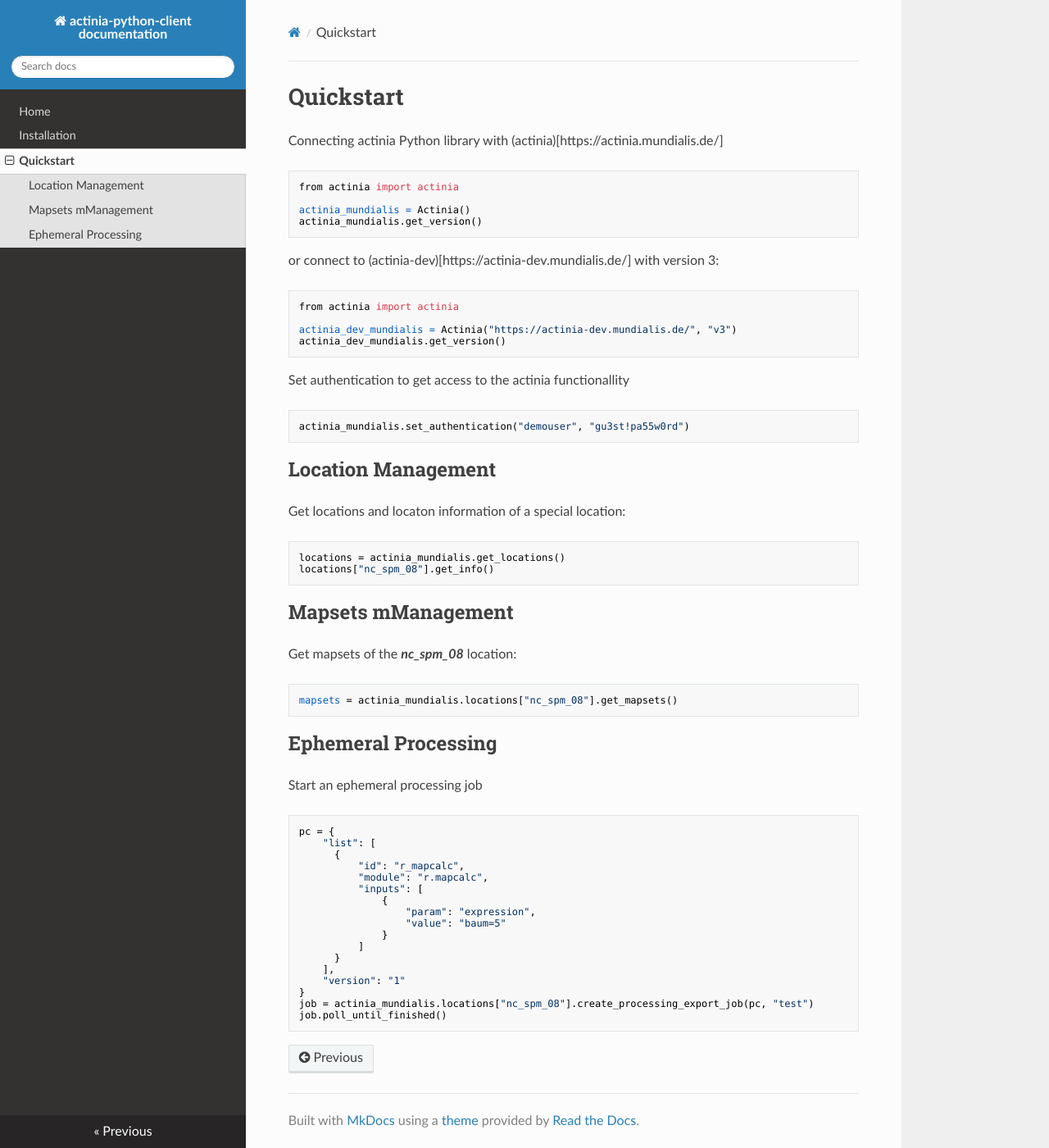
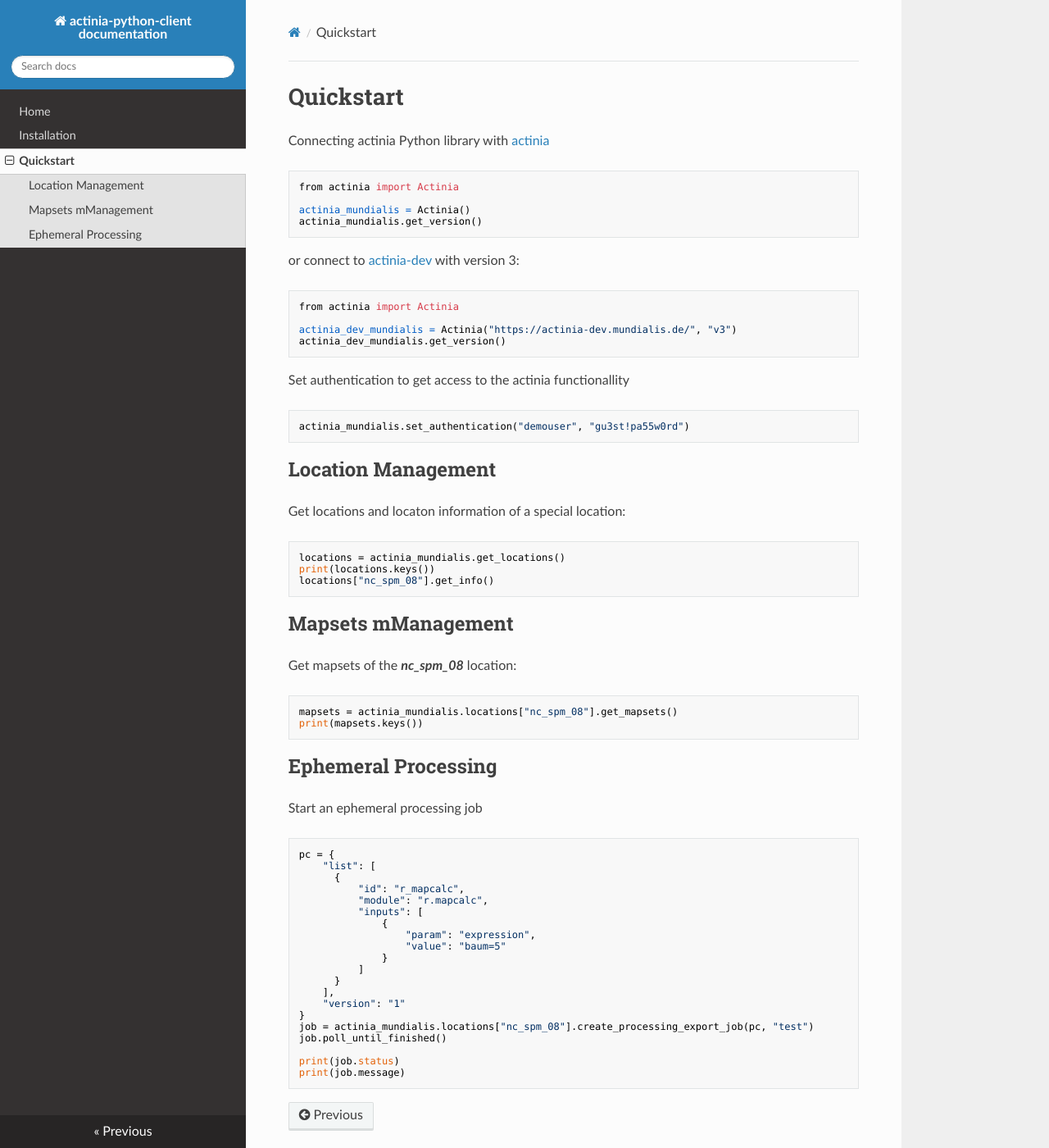
Before and after one commit to actinia-org/actinia-python-client, an MkDocs documentation site: the page built from docs/quickstart.md, in a window 1280 px wide and 1400 px high. Shown: the whole window at 82% size. Built offline with MkDocs 1.6.1, drawn with Linux system fonts in a browser that asks for light colours; nearby versions of some CDN libraries.

Commit message:
update docu

````diff
--- a/docs/quickstart.md
+++ b/docs/quickstart.md
@@ -1,15 +1,15 @@
 # Quickstart
 
-Connecting actinia Python library with (actinia)[https://actinia.mundialis.de/]
+Connecting actinia Python library with [actinia](https://actinia.mundialis.de/)
 ```
-from actinia import actinia
+from actinia import Actinia
 
 actinia_mundialis = Actinia()
 actinia_mundialis.get_version()
 ```
-or connect to (actinia-dev)[https://actinia-dev.mundialis.de/] with version 3:
+or connect to [actinia-dev](https://actinia-dev.mundialis.de/) with version 3:
 ```
-from actinia import actinia
+from actinia import Actinia
 
 actinia_dev_mundialis = Actinia("https://actinia-dev.mundialis.de/", "v3")
 actinia_dev_mundialis.get_version()
@@ -24,6 +24,7 @@ actinia_mundialis.set_authentication("demouser", "gu3st!pa55w0rd")
 Get locations and locaton information of a special location:
 ```
 locations = actinia_mundialis.get_locations()
+print(locations.keys())
 locations["nc_spm_08"].get_info()
 ```
 
@@ -31,6 +32,7 @@ locations["nc_spm_08"].get_info()
 Get mapsets of the ***nc_spm_08*** location:
 ```
 mapsets = actinia_mundialis.locations["nc_spm_08"].get_mapsets()
+print(mapsets.keys())
 ```
 
 ## Ephemeral Processing
@@ -53,4 +55,7 @@ pc = {
 }
 job = actinia_mundialis.locations["nc_spm_08"].create_processing_export_job(pc, "test")
 job.poll_until_finished()
+
+print(job.status)
+print(job.message)
 ```
````
Also changed, not shown: README.md (+7 -0 lines), docs/index.md (+1 -1 lines), 2 other files.
